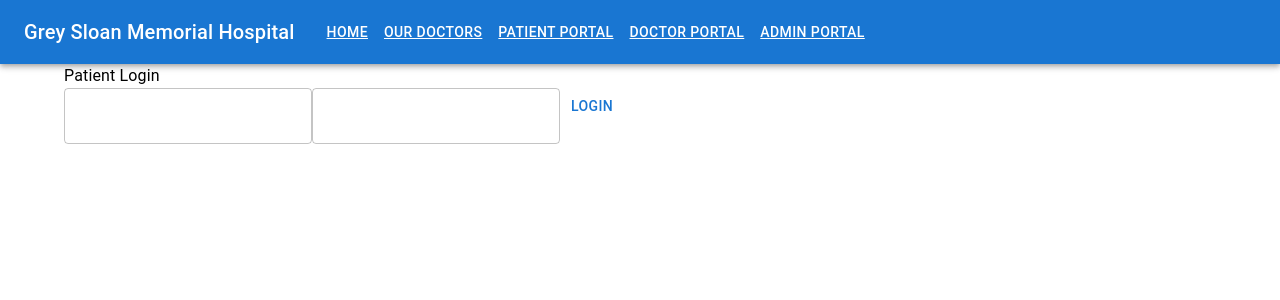
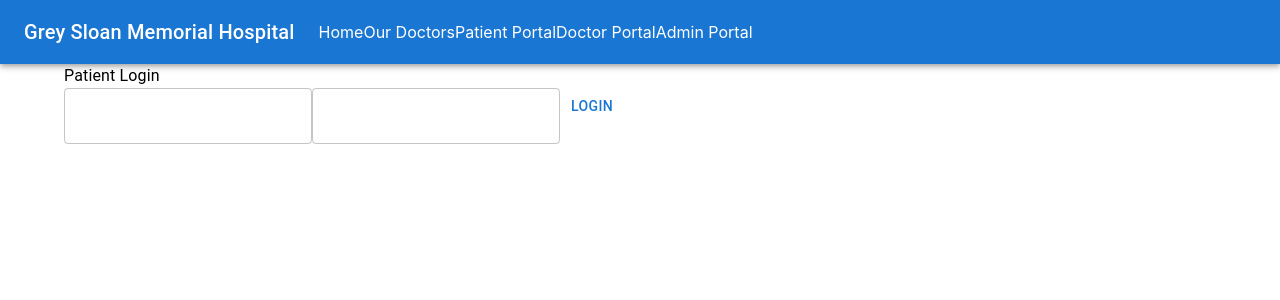
Before and after one commit to Charmar-123/phase-4-final-project, a React (Create React App) app in the folder client/: page /patients/login in a window 1280 px wide. Shown: the top 300 px of the page. Built offline with nearby package versions, Linux system fonts and the light colour scheme; no server answers.

Commit message:
change button to link in navigation bar to fix errors

```diff
--- a/client/src/App.js
+++ b/client/src/App.js
@@ -39,7 +39,7 @@
     <>
       <NavigationBar />
       <UserContext.Provider
-       value={{loggedInDoctor, setLoggedInDoctor, loggedInPatient, setLoggedInPatient, selectedAppointment, setSelectedAppointment, patientAppointments, setPatientAppointments, deleteAppointment}}>
+       value={{doctorsData, loggedInDoctor, setLoggedInDoctor, loggedInPatient, setLoggedInPatient, selectedAppointment, setSelectedAppointment, patientAppointments, setPatientAppointments, deleteAppointment}}>
         <Routes>
 
           <Route path='/' element={<Home/>} />
--- a/client/src/components/NavigationBar.js
+++ b/client/src/components/NavigationBar.js
@@ -1,27 +1,22 @@
 import * as React from 'react';
-import AppBar from '@mui/material/AppBar';
-import Box from '@mui/material/Box';
-import Toolbar from '@mui/material/Toolbar';
-import Typography from '@mui/material/Typography';
-import Button from '@mui/material/Button';
-import IconButton from '@mui/material/IconButton';
-import MenuIcon from '@mui/icons-material/Menu';
-import { Menu, MenuItem } from '@mui/material';
-import { Link } from 'react-router-dom';
+
+import {AppBar,Box,Toolbar ,Typography,Button, Link } from '@mui/material';
+
+// import { Link } from 'react-router-dom';
 
 const NavigationBar = () => {
-    const navItems = ['Home', 'About', 'Contact'];
     return (
         <Box sx={{ flexGrow: 1 }}>
             <AppBar position="static">
                 <Toolbar>
                     <Typography variant="h6" sx={{ my: 2 }}>Grey Sloan Memorial Hospital</Typography>
                     <Box sx={{ display: { xs: 'none', sm: 'block',  flexGrow: 1  } }} marginLeft={3}>
-                        <Button as={Link} to={'/'} sx={{ color: '#fff' }}>Home</Button>
-                        <Button as={Link} to={'/doctors'} sx={{ color: '#fff' }}>Our Doctors</Button>
-                        <Button as={Link} to={'/patients/login'} sx={{ color: '#fff' }}>Patient Portal</Button>
-                        <Button as={Link} to={'/doctors/login'} sx={{ color: '#fff' }}>Doctor Portal</Button>
-                        <Button as={Link} sx={{ color: '#fff' }}>Admin Portal</Button>
+                        <Link></Link>
+                        <Link href='/' sx={{ color: '#fff' }}>Home</Link>
+                        <Link  href='/doctors' sx={{ color: '#fff' }}>Our Doctors</Link>
+                        <Link  href='/patients/login' sx={{ color: '#fff' }}>Patient Portal</Link>
+                        <Link  href='/doctors/login' sx={{ color: '#fff' }}>Doctor Portal</Link>
+                        <Link   sx={{ color: '#fff' }}>Admin Portal</Link>
 
                     </Box>
                 </Toolbar>
--- a/client/src/components/PatientPage.js
+++ b/client/src/components/PatientPage.js
@@ -1,7 +1,7 @@
 import React, { useContext, useState } from 'react'
 import UserContext from './UserContext';
 
-import { Table, TableBody, TableCell, TableContainer, TableHead, TableRow, Paper, Button, Typography } from '@mui/material';
+import { Table, TableBody, TableCell, TableContainer, TableHead, TableRow, Paper, Button, Typography, TextField } from '@mui/material';
 
 import { useNavigate } from 'react-router-dom'
 
@@ -19,13 +19,18 @@
 const PatientPage = () => {
   const [viewAppFrom, setViewAppForm] = useState(false);
   const navigate = useNavigate();
-  const { loggedInPatient, setLoggedInPatient, setSelectedAppointment, patientAppointments } = useContext(UserContext);
-  const { name } = loggedInPatient
+  const { doctorsData, loggedInPatient, setLoggedInPatient, setSelectedAppointment, patientAppointments } = useContext(UserContext);
+  const { name, id } = loggedInPatient
+
+  console.log(loggedInPatient);
+
+  const [appointmentDate, setAppointmentDate] = useState('');
+  const [appointmentTime, setAppointmentTime] = useState(dayjs());
+  const [appointmentDoctor, setAppointmentDoctor] = useState('');
+  const [appointmentRFV, setAppointmentRFV] = useState('');
 
 
-  const [appointmentDate, setAppointmentDate] = useState('');
-  const [appointmentTime, setAppointmentTime] = useState(dayjs())
-  const [appointmentDoctor, setAppointmentDoctor] = useState(null)
+
 
   const handleLogOut = () => {
     fetch('/logout', {
@@ -50,12 +55,28 @@
       })
   }
 
+  const handleSubmitAppointment = (e) => {
+    e.preventDefault();
+    console.log(
+      {
+        date: appointmentDate,
+        time: appointmentTime,
+        reason_for_visit: appointmentRFV,
+        doctor_id: appointmentDoctor,
+        patient_id: id
+      }
+
+    );
+  }
+
 
 
   return (
 
     <>
       <Typography>HIII</Typography>
+
+      <form onSubmit={handleSubmitAppointment}>
 
         <LocalizationProvider dateAdapter={AdapterDayjs}>
           <DatePicker
@@ -80,20 +101,33 @@
           />
         </LocalizationProvider>
 
-      <Box sx={{width: 100 }}>
+        <Box sx={{ width: 200 }}>
           <FormControl fullWidth>
-          <InputLabel >Doctor</InputLabel>
+            <InputLabel>Doctor</InputLabel>
             <Select
               value={appointmentDoctor}
               label="Doctor"
-            onChange={(value) => setAppointmentDoctor(value)}
+              onChange={(e) => {
+                console.log(e.target);
+                setAppointmentDoctor(e.target.value)
+              }}
             >
-            <MenuItem value={10}>Ten</MenuItem>
-            <MenuItem value={20}>Twenty</MenuItem>
-            <MenuItem value={30}>Thirty</MenuItem>
+              {doctorsData.map(({ id, name }) => <MenuItem key={id} value={id}>{name}</MenuItem>)}
+
             </Select>
           </FormControl>
         </Box>
+
+
+
+        <TextField onChange={(e) => setAppointmentRFV(e.target.value)} label="Reason for visit" variant="outlined" />
+        <Button
+          variant='contained'
+          color="error"
+          type='submit'
+        >SUBMIT</Button>
+      </form>
+
 
 
 
```
Lines whose indentation alone changed are shown as unchanged.
